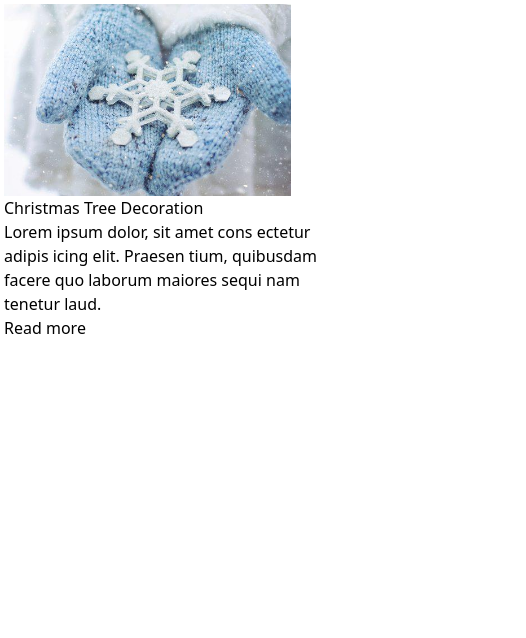
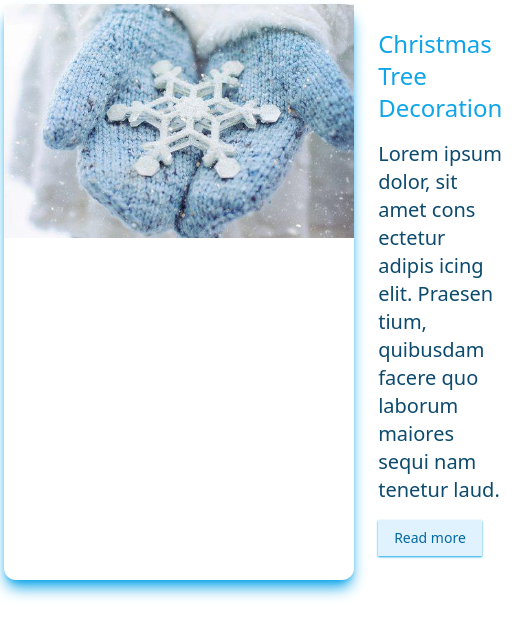
Before and after one commit to fataranto/prova_practica_uf1843, a plain HTML site: page exercici2/index.html in a window 390 px wide. Shown: the whole page, 526 px wide, since content can reach past the window. Drawn offline with nearby package versions, Linux system fonts and the light colour scheme.

```diff
--- a/exercici2/index.html
+++ b/exercici2/index.html
@@ -5,20 +5,21 @@
     <meta charset="UTF-8">
     <meta name="viewport" content="width=device-width, initial-scale=1.0">
     <script src="https://cdn.tailwindcss.com"></script>
+
 </head>
 
 <body class="p-1">
-    <div class="max-w-xs">
-        <img class="h-48" src="snowflake.jpg" alt="snowflake" />
-        <div>
-            <h4>
+    <div class= "flex justify-between w-11/12 rounded-xl bg-white shadow-lg shadow-sky-500">
+        <img class="h-full" src="snowflake.jpg" alt="snowflake" />
+        <div class="p-6 text-xl text-sky-900 font-light">
+            <h4 class="text-2xl	text-sky-500 pb-4">
                 Christmas Tree Decoration
             </h4>
             <p>
                 Lorem ipsum dolor, sit amet cons ectetur adipis icing elit. Praesen tium,
                 quibusdam facere quo laborum maiores sequi nam tenetur laud.
             </p>
-            <button>
+            <button class="mt-4 px-4 py-2 text-sm bg-sky-100 hover:bg-sky-600 text-sky-700 hover:text-sky-100 rounded-none shadow-sm shadow-lg shadow-sky-500">
                 Read more
             </button>
         </div>
```
